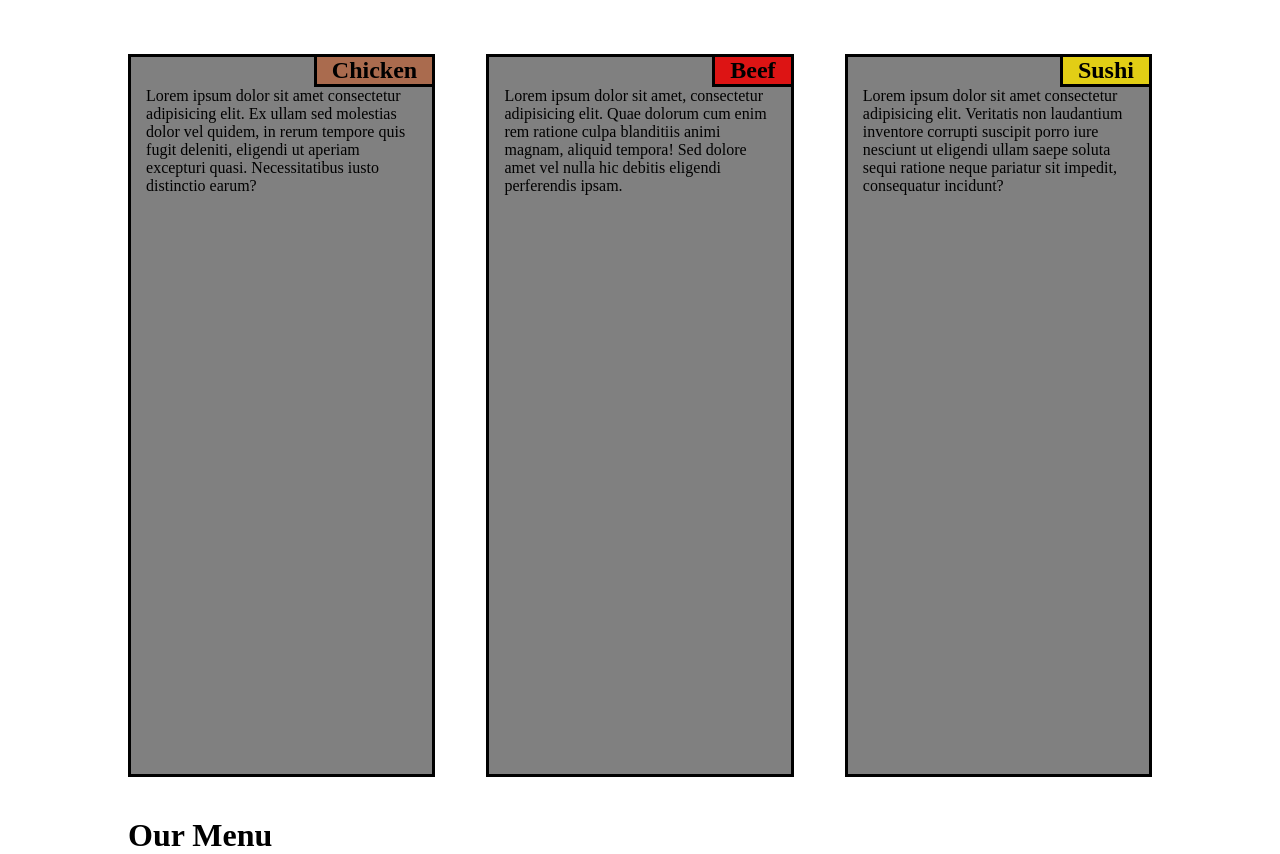
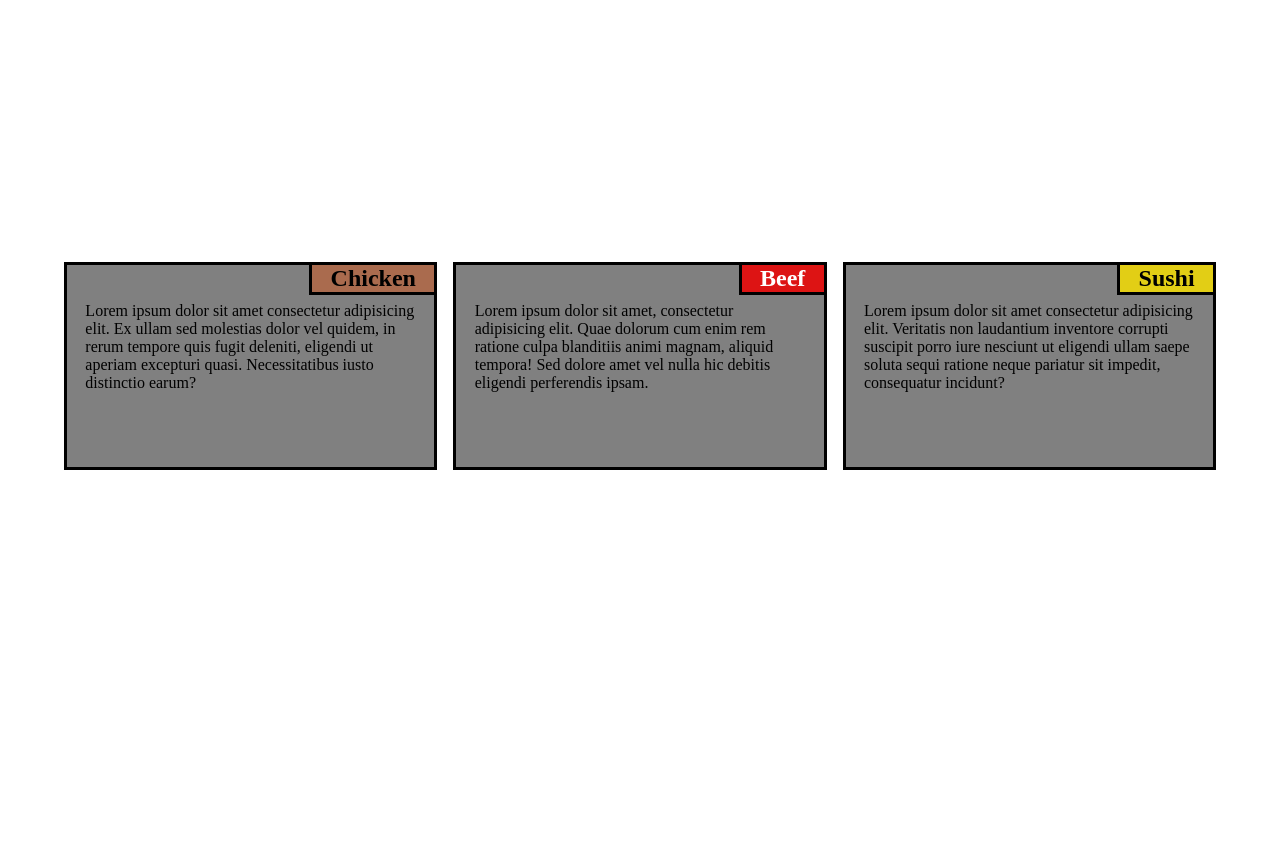
Before and after one commit to Evaldasss/test, a plain HTML site: page index.html in a window 1280 px wide. Shown: the part 74-928 px from the top of the page. After the commit the page ends 800 px from the top, so only its background shows below. Drawn offline with Linux system fonts and the light colour scheme.

Commit message:
pakoreguotas

```diff
--- a/index.html
+++ b/index.html
@@ -8,7 +8,10 @@
     <link href="./style.css" rel="stylesheet" type="text/css">
 </head>
 <body>
-    <div class="container"><h1>Our Menu</h1>
+    <div class="main">
+        <h1>Our Menu</h1>
+    </div>
+    <div class="container">
         <div class="Chicken">
             <h2 class="color1">Chicken</h2>
             <p>Lorem ipsum dolor sit amet consectetur adipisicing elit. Ex ullam sed molestias dolor vel quidem, in rerum tempore quis fugit deleniti, eligendi ut aperiam excepturi quasi. Necessitatibus iusto distinctio earum?</p>
--- a/style.css
+++ b/style.css
@@ -1,14 +1,19 @@
 *{
-    margin: 0;
+    margin: 0%;
     box-sizing: border-box;
 }
+.main{
+    height: 10vh;
+    display: flex;
+    justify-content: center;
+    align-items: center;
+}
 .container{
-    height: 100vh;
+    height: 90vh;
     display: grid;
-    margin-right: 10%;
-    margin-left: 10%;
+    padding: 10%;
     align-content: space-evenly;
-    gap: 5%;
+    gap: 1em;
     grid-template-columns: 1fr;
     grid-template-rows: 1fr 1fr 1fr;
 }
@@ -28,8 +33,8 @@
     border: 3px solid black;
 }
 h2{
-    border-bottom: 3px solid;
-    border-left: 3px solid;
+    border-bottom: 3px solid black;
+    border-left: 3px solid black;
     padding: 10;
     float: right;
     padding: 0 5%;
@@ -42,6 +47,7 @@ p{
 }
 .color2{
     background-color: rgb(221, 20, 20);
+    color: white;
 }
 .color3{
     background-color: rgb(226, 206, 21);
@@ -69,7 +75,10 @@ p{
 @media(min-width: 769px){
     .container{
         display: grid;
-        margin-top: 10%;
+        padding-left: 5%;
+        padding-right: 5%;
+        padding-bottom: 20%;
+        padding-top: 20%;
         grid-template-columns: 1fr 1fr 1fr;
         grid-template-rows: 1fr;
         grid-template-areas:    "Chicken Beef Sushi"
```
